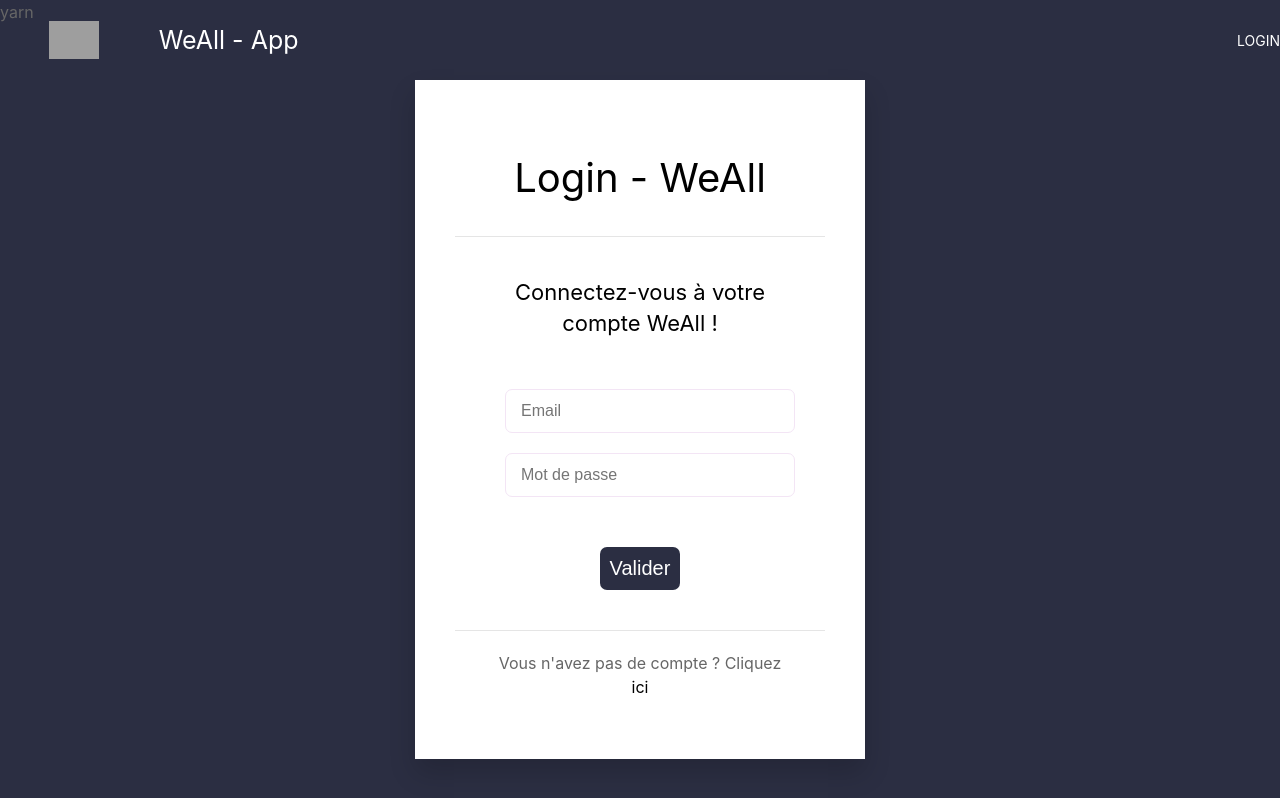
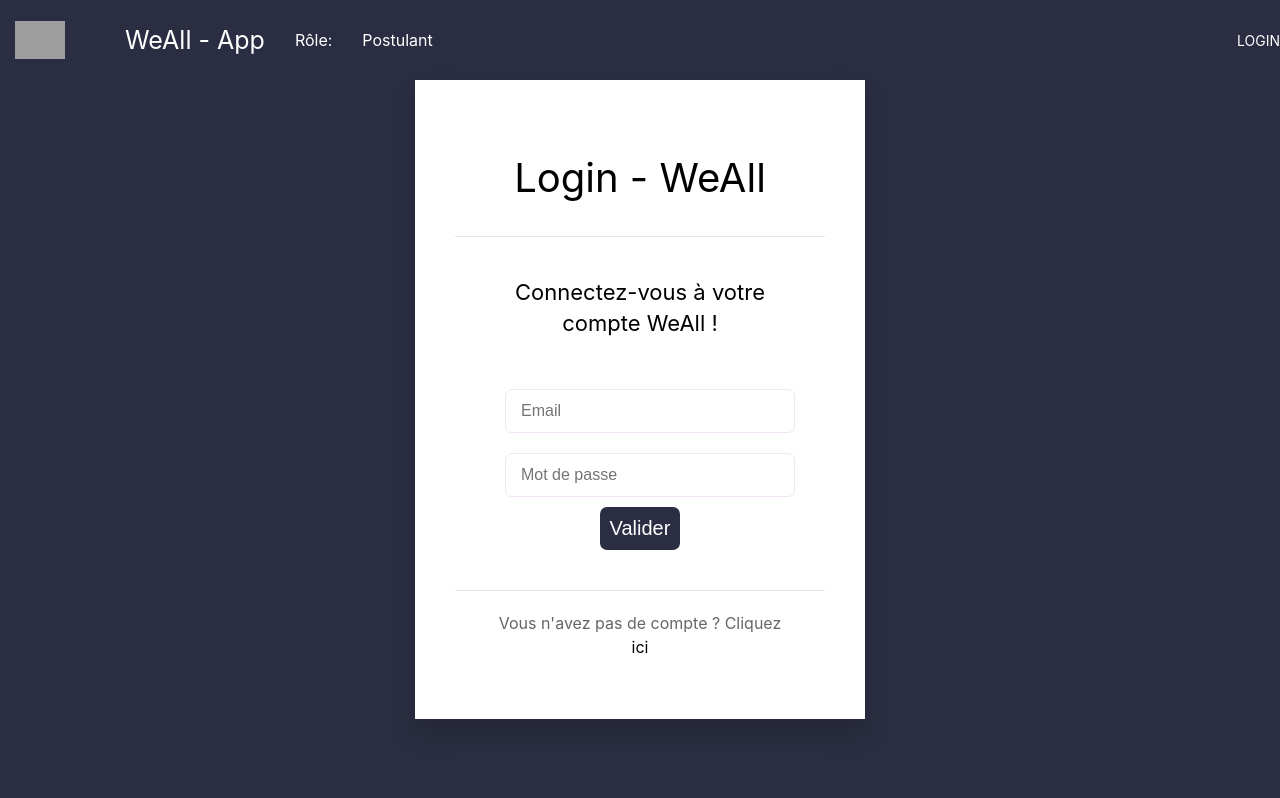
Before and after one commit to Jacket28/WeAll, a React (Create React App) app: page /login in a window 1280 px wide. Built offline with nearby package versions, Linux system fonts and the light colour scheme; no server answers; grey boxes are pictures that could not be loaded.

Commit message:
petite correction css

```diff
--- a/src/design/Login.css
+++ b/src/design/Login.css
@@ -64,7 +64,6 @@ button:focus {
     padding: 10px;
     cursor: pointer;
     border: none ;
-    margin-top: 40px;
     font-size: 20px;
 
 }
--- a/src/pages/NavigationBar.js
+++ b/src/pages/NavigationBar.js
@@ -10,6 +10,8 @@ export const NavigationBar = () => {
     const {state, dispatch} = useIsUserLoggedInContext();
     const {isLoggedIn, isEntreprise} = state;
 
+    console.log("isEntreprise : " + isEntreprise);
+
     const logout = (e) => {
         e.preventDefault();
         dispatch({type: "LOG_OFF"}); // set le state
@@ -17,10 +19,11 @@ export const NavigationBar = () => {
     };
 
     return (
-        <nav className="uk-navbar-container" uk-navbar>yarn
+        <nav className="uk-navbar-container" uk-navbar>
             <div className="uk-navbar-left">
                 <img id="logoNav" alt="logo" src="https://static.wixstatic.com/media/88bd08_f5475ce0b96e4d1c957576fc855df317~mv2.png/v1/fill/w_192,h_198,al_c,q_85,usm_0.66_1.00_0.01/logo%20design%20appli.webp" width="50" height="50"/>
                 <h2>WeAll - App</h2>
+                Rôle: {state.isEntreprise ? <p>Entreprise</p> : <p>Postulant</p>}
             </div>
             <div className="uk-navbar-right">
                 <ul className="uk-navbar-nav">
```
